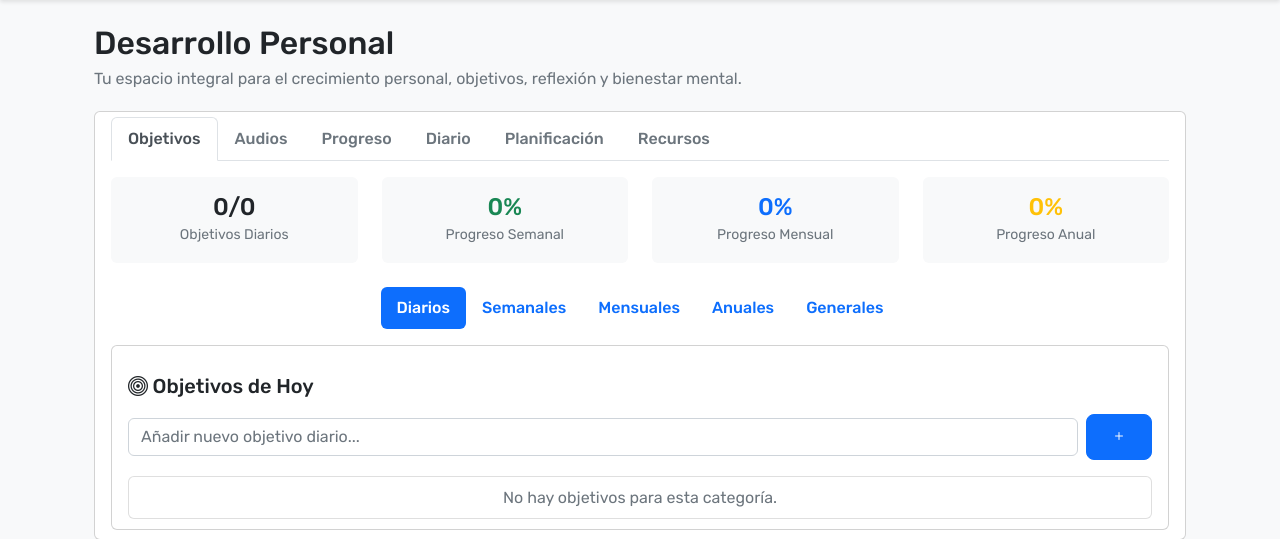
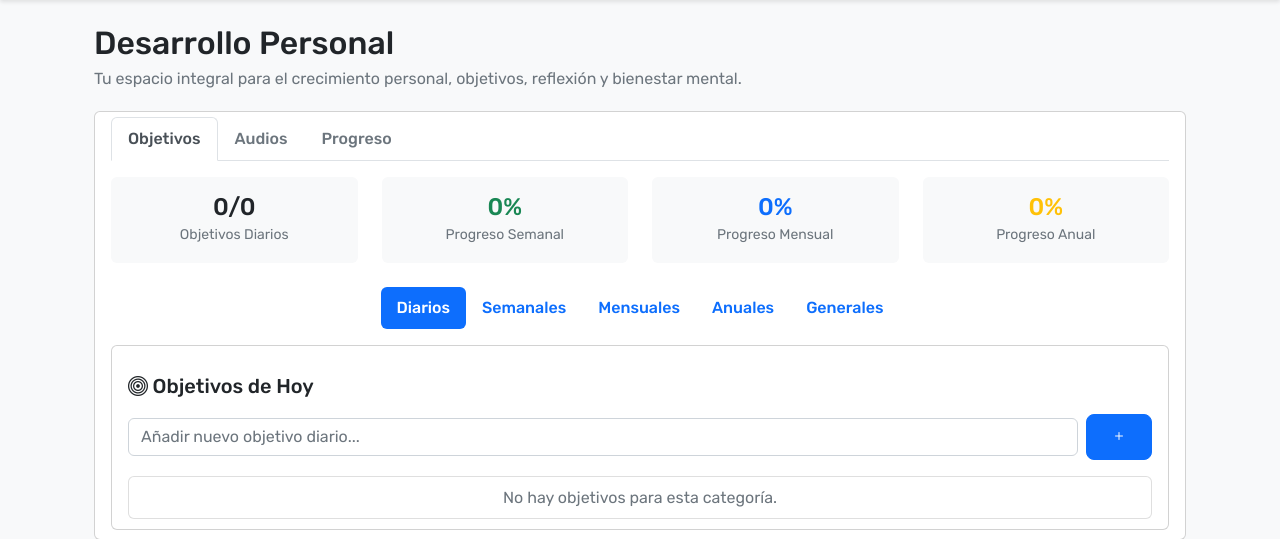
Before and after one commit to duvansanchez/daily-questions-app, a Flask app: template daily_questions_app/templates/objetivos.html in a window 1280 px wide. Shown: the part 74-613 px from the top of the page. Run offline with Flask 3, Linux system fonts and the light colour scheme; the template is opened without the code that fills it, so the values that code supplies are empty; some libraries are stand-ins or nearby versions.

Commit message:
Fix: eliminar submódulos Diario, Planificación y Recursos de la barra de tabs en objetivos

```diff
--- a/daily_questions_app/templates/objetivos.html
+++ b/daily_questions_app/templates/objetivos.html
@@ -10,9 +10,6 @@
                 <li class="nav-item"><a class="nav-link active" href="#">Objetivos</a></li>
                 <li class="nav-item"><a class="nav-link disabled" href="#">Audios</a></li>
                 <li class="nav-item"><a class="nav-link disabled" href="#">Progreso</a></li>
-                <li class="nav-item"><a class="nav-link disabled" href="#">Diario</a></li>
-                <li class="nav-item"><a class="nav-link disabled" href="#">Planificación</a></li>
-                <li class="nav-item"><a class="nav-link disabled" href="#">Recursos</a></li>
             </ul>
             <div class="row text-center mb-3">
                 <div class="col-md-3 mb-2">
```
